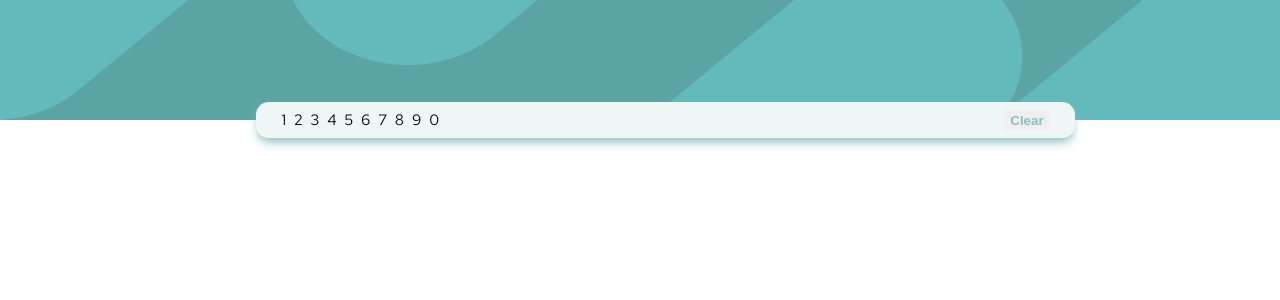
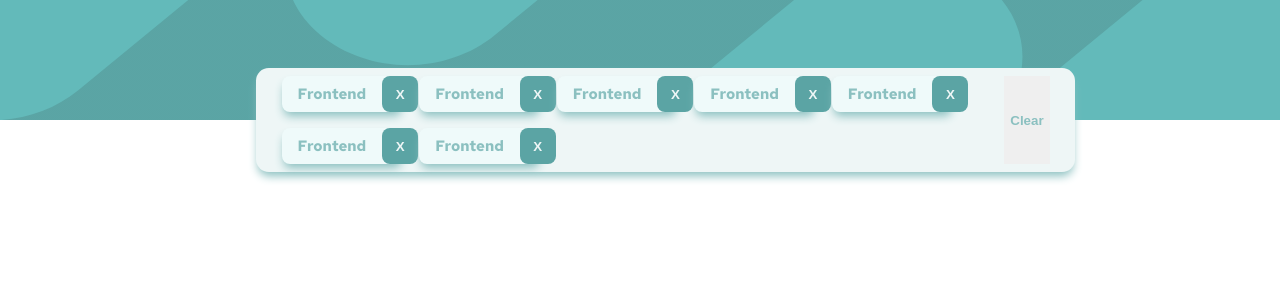
Before and after one commit to KevinADemetro/job-listings, a React (Create React App) app: page / in a window 1280 px wide. Shown: the top 300 px of the page. Built offline with nearby package versions, Linux system fonts and the light colour scheme.

Commit message:
concluindo estilo inicial dos filtros

```diff
--- a/src/App.js
+++ b/src/App.js
@@ -1,6 +1,14 @@
 import Filters from "./Filters";
 
-const filters = [1, 2, 3, 4, 5, 6, 7, 8, 9, 0];
+const filters = [
+  "Frontend",
+  "Frontend",
+  "Frontend",
+  "Frontend",
+  "Frontend",
+  "Frontend",
+  "Frontend",
+];
 
 function App() {
   return (
--- a/src/Filter.js
+++ b/src/Filter.js
@@ -1,3 +1,31 @@
+const removeFilterStyle = {
+  color: "var(--neutral-100)",
+  fontWeight: "bold",
+  border: "none",
+  backgroundColor: "var(--primary)",
+  height: "100%",
+  aspectRatio: "1",
+  borderRadius: "1vh",
+  cursor: "pointer",
+};
+const filterContainer = {
+  color: "hsl(180, 29.60%, 64.90%)",
+  fontWeight: "bold",
+  backgroundColor: "var(--neutral-200)",
+  boxShadow: "0 6px 10px -2px hsl(180, 29.60%, 64.90%)",
+  display: "flex",
+  borderRadius: "1vh",
+};
+
+const filterStyle = {
+  padding: "1vh 2vh",
+};
+
 export default function Filter({ filter }) {
-  return <span>{filter}</span>;
+  return (
+    <span style={filterContainer}>
+      <span style={filterStyle}>{filter}</span>
+      <button style={removeFilterStyle}>X</button>
+    </span>
+  );
 }
--- a/src/Filters.js
+++ b/src/Filters.js
@@ -13,7 +13,7 @@ const filtersContainerStyle = {
 
 const filtersStyle = {
   display: "flex",
-  gap: "1vh",
+  gap: "1rem",
   flexWrap: "wrap",
 };
 
--- a/src/index.css
+++ b/src/index.css
@@ -16,8 +16,9 @@
 :root {
   --primary: hsl(180, 29%, 50%);
   --neutral-100: hsl(180, 31%, 95%);
-  --neutral-200: hsl(180, 8%, 52%);
-  ---neutral-300: hsl(180, 14%, 20%);
+  --neutral-200: hsl(180, 52%, 96%);
+  --neutral-300: hsl(180, 8%, 52%);
+  --neutral-400: hsl(180, 14%, 20%);
 }
 
 body {
```
